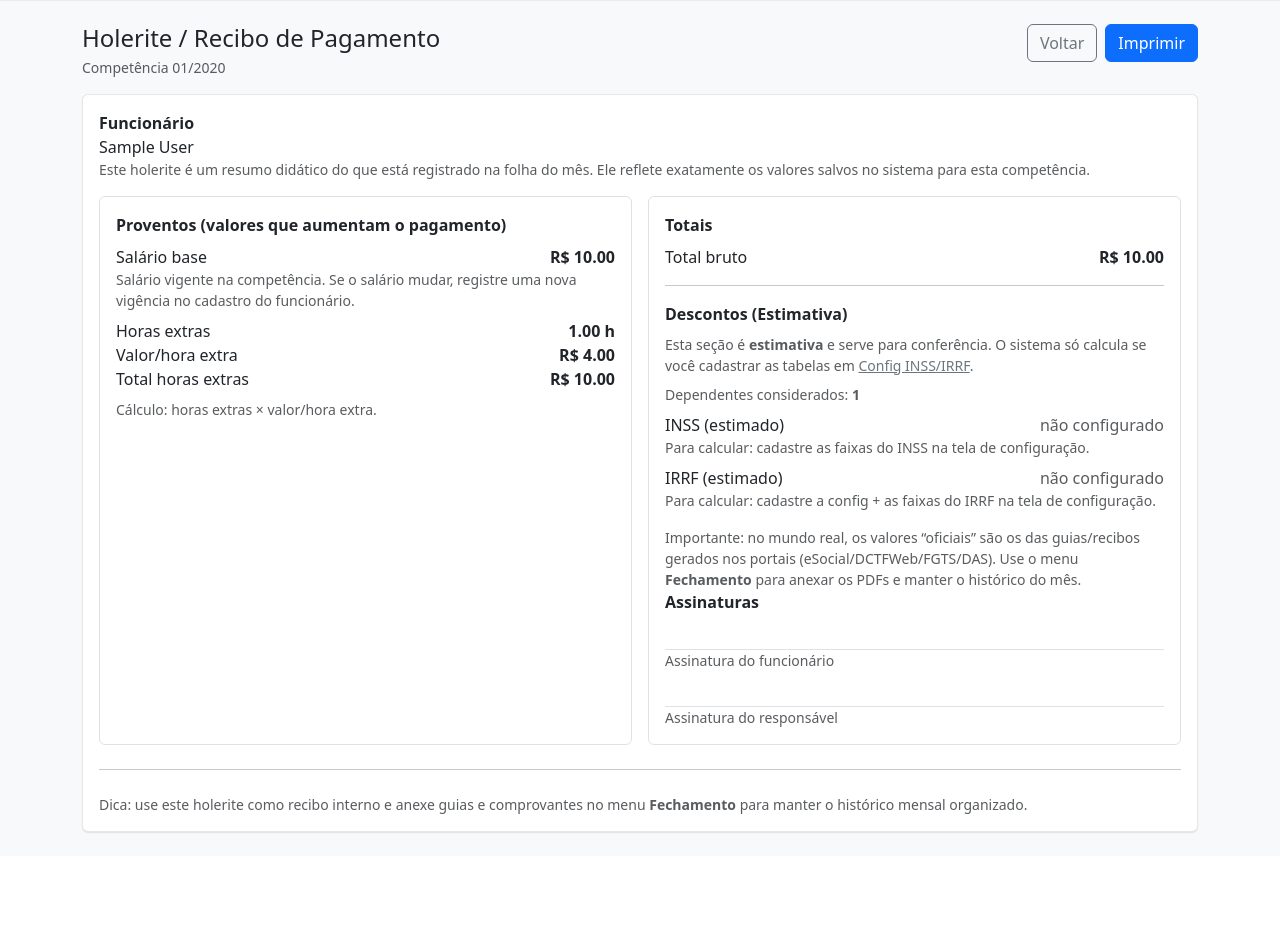
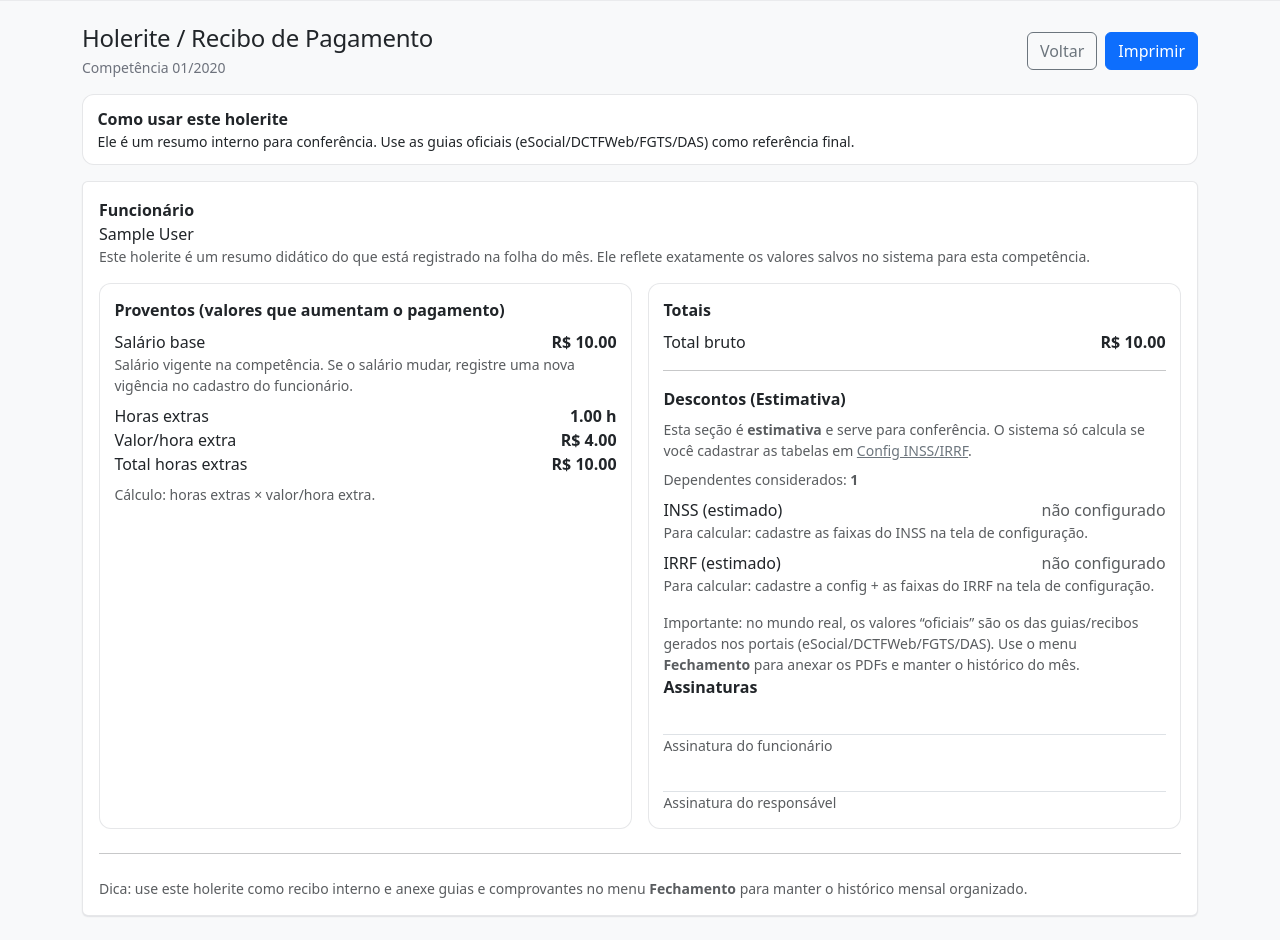
Before and after one commit to douglasherzog/sistema-contabilidade, a Flask app: page /payroll/1/holerite/1 in a window 1280 px wide. Shown: the part 57-997 px from the top of the page. Before the commit the page ends 890 px from the top, so only its background shows below. Run offline with Flask 3, Linux system fonts and the light colour scheme; a user stored in the database is signed in; tables that the repository leaves empty hold one stand-in row (values such as "Sample post").

Commit message:
Refresh Folha/Holerite UI (standard header + didactic layout)

```diff
--- a/static/styles.css
+++ b/static/styles.css
@@ -62,6 +62,23 @@ body {
   font-size: 0.875rem;
 }
 
+.lav-panel {
+  border: 1px solid var(--lav-border);
+  border-radius: 0.75rem;
+  padding: 0.9rem;
+  background: #fff;
+}
+
+.lav-kv {
+  display: flex;
+  justify-content: space-between;
+  gap: 0.75rem;
+}
+
+.lav-kv + .lav-kv {
+  margin-top: 0.35rem;
+}
+
 .navbar {
   box-shadow: 0 1px 0 rgba(16, 24, 40, 0.06);
 }
--- a/templates/payroll/holerite.html
+++ b/templates/payroll/holerite.html
@@ -1,14 +1,20 @@
 {% extends 'base.html' %}
 {% block title %}Holerite {{ ln.employee.full_name }} - {{ '%02d'|format(run.month) }}/{{ run.year }}{% endblock %}
 {% block content %}
-<div class="d-print-none d-flex justify-content-between align-items-start mb-3">
-  <div>
-    <h1 class="h4 mb-1">Holerite / Recibo de Pagamento</h1>
-    <div class="text-muted small">Competência {{ '%02d'|format(run.month) }}/{{ run.year }}</div>
+<div class="lav-page-header d-print-none">
+  <div class="lav-section-title">
+    <div>
+      <h1 class="h4 mb-1 lav-page-title">Holerite / Recibo de Pagamento</h1>
+      <div class="small lav-subtitle">Competência {{ '%02d'|format(run.month) }}/{{ run.year }}</div>
+    </div>
+    <div class="d-flex gap-2">
+      <a class="btn btn-outline-secondary" href="{{ url_for('payroll.payroll_edit', run_id=run.id) }}">Voltar</a>
+      <button class="btn btn-primary" type="button" onclick="window.print()">Imprimir</button>
+    </div>
   </div>
-  <div class="d-flex gap-2">
-    <a class="btn btn-outline-secondary" href="{{ url_for('payroll.payroll_edit', run_id=run.id) }}">Voltar</a>
-    <button class="btn btn-primary" type="button" onclick="window.print()">Imprimir</button>
+  <div class="lav-callout mt-3">
+    <strong>Como usar este holerite</strong>
+    <div class="small">Ele é um resumo interno para conferência. Use as guias oficiais (eSocial/DCTFWeb/FGTS/DAS) como referência final.</div>
   </div>
 </div>
 
@@ -22,7 +28,7 @@
 
     <div class="row g-3">
       <div class="col-md-6">
-        <div class="border rounded p-3 h-100">
+        <div class="lav-panel h-100">
           <div class="fw-bold mb-2">Proventos (valores que aumentam o pagamento)</div>
           <div class="d-flex justify-content-between">
             <span>Salário base</span>
@@ -47,7 +53,7 @@
       </div>
 
       <div class="col-md-6">
-        <div class="border rounded p-3 h-100">
+        <div class="lav-panel h-100">
           <div class="fw-bold mb-2">Totais</div>
           <div class="d-flex justify-content-between">
             <span>Total bruto</span>
```
Also changed, not shown: docs/changes/2026-02-14_payroll-ui-refresh.md (added, +43 -0 lines), templates/payroll/payroll_edit.html (+21 -5 lines), templates/payroll/payroll_home.html (+11 -4 lines).
